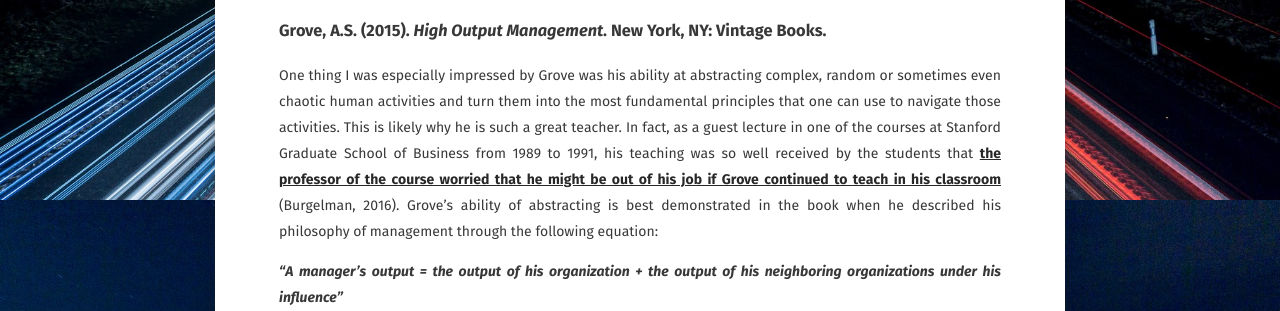
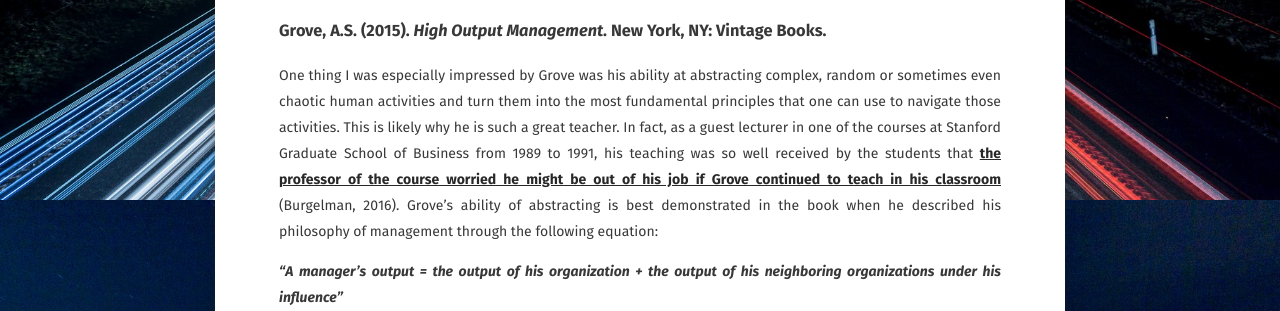
Before and after one commit to Ming0217/Ming0217.github.io, a Jekyll site: the page built from _posts/2019-03-01-high-output-management.md, in a window 1280 px wide. Shown: the part 700-1011 px from the top of the page. Built offline with Jekyll 4.4.1, drawn with Linux system fonts in a browser that asks for light colours; some web fonts are replaced; comment, search, counter and statistics services are not loaded.

Commit message:
Update 2019-03-01-high-output-management.md

```diff
--- a/_posts/2019-03-01-high-output-management.md
+++ b/_posts/2019-03-01-high-output-management.md
@@ -13,7 +13,7 @@ comments: true
 
 ### Grove, A.S. (2015). *High Output Management*. New York, NY: Vintage Books.
 
-One thing I was especially impressed by Grove was his ability at abstracting complex, random or sometimes even chaotic human activities and turn them into the most fundamental principles that one can use to navigate those activities. This is likely why he is such a great teacher. In fact, as a guest lecture in one of the courses at Stanford Graduate School of Business from 1989 to 1991, his teaching was so well received by the students that <a href="https://hbr.org/2016/03/remembering-andy-grove-the-teacher"><b>the professor of the course worried that he might be out of his job if Grove continued to teach in his classroom</b></a> (Burgelman, 2016). Grove’s ability of abstracting is best demonstrated in the book when he described his philosophy of management through the following equation:
+One thing I was especially impressed by Grove was his ability at abstracting complex, random or sometimes even chaotic human activities and turn them into the most fundamental principles that one can use to navigate those activities. This is likely why he is such a great teacher. In fact, as a guest lecturer in one of the courses at Stanford Graduate School of Business from 1989 to 1991, his teaching was so well received by the students that <a href="https://hbr.org/2016/03/remembering-andy-grove-the-teacher"><b>the professor of the course worried he might be out of his job if Grove continued to teach in his classroom</b></a> (Burgelman, 2016). Grove’s ability of abstracting is best demonstrated in the book when he described his philosophy of management through the following equation:
 
 ***“A manager’s output = the output of his organization + the output of his neighboring organizations under his influence”***
 
```
